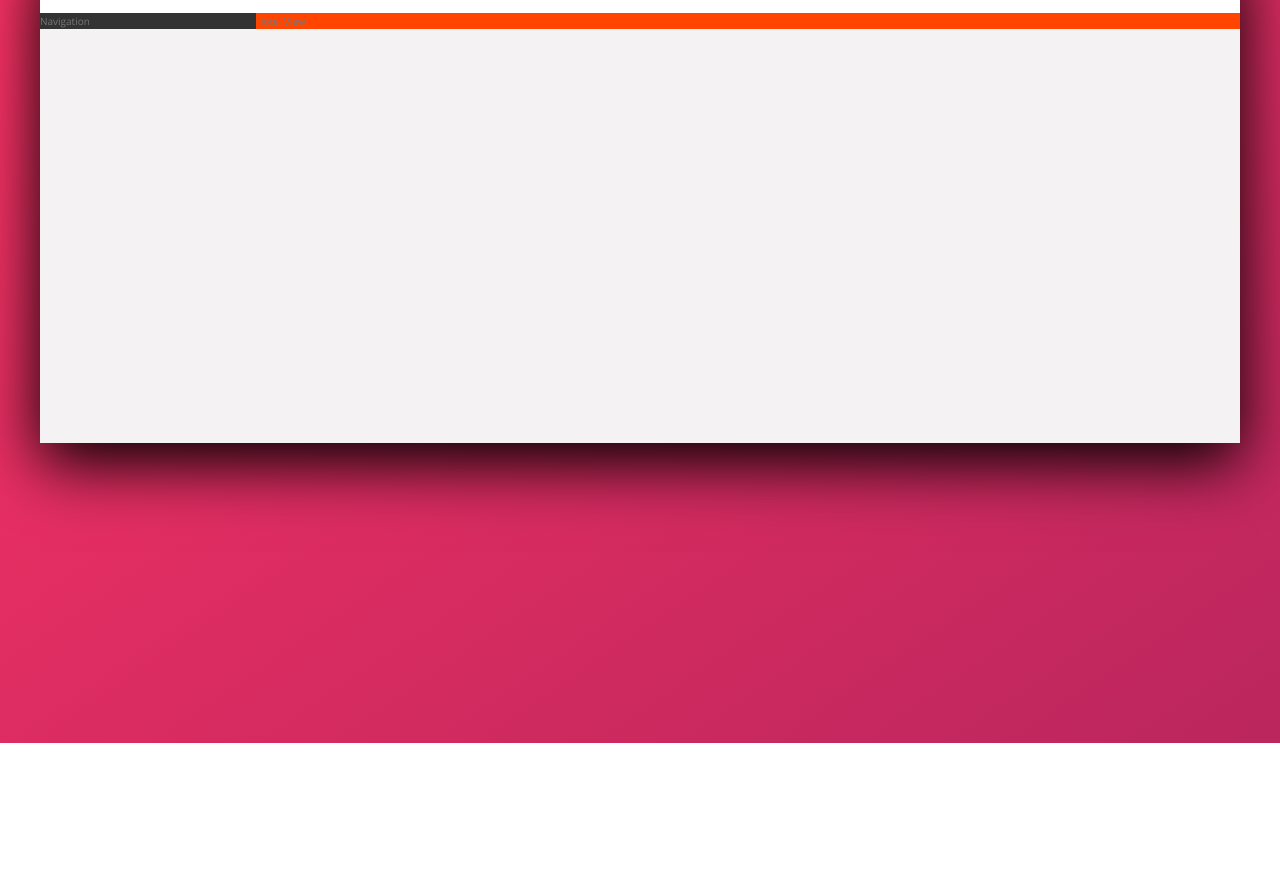
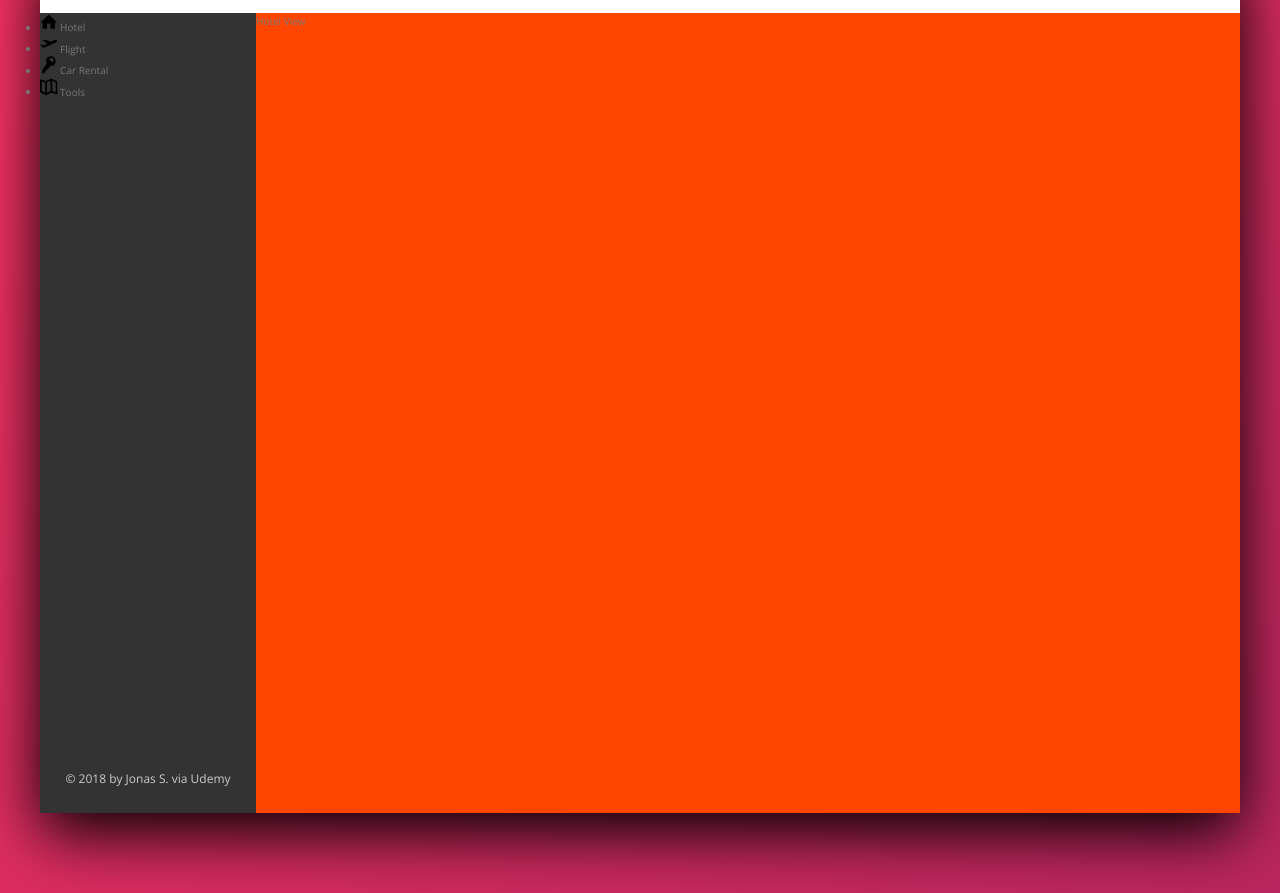
Before and after one commit to Ryoung27/Trillo, a website: page index.html in a window 1280 px wide. Shown: the part 137-1030 px from the top of the page. Before the commit the page ends 880 px from the top, so only its background shows below. Drawn offline with nearby package versions, Linux system fonts and the light colour scheme.

Commit message:
navigation set up

```diff
--- a/index.html
+++ b/index.html
@@ -45,7 +45,39 @@
             </header>
             <div class="content">
                 <nav class="sidebar">
-                    Navigation
+                    <ul class="side-nav">
+                        <li class="side-nav__item">
+                            <a href="#" class="side-nav__lnk"></a>
+                            <svg class="side-nav__icon">
+                                <use xlink:href="img/sprite.svg#icon-home"></use>
+                            </svg>
+                            <span>Hotel</span>
+                        </li>
+                        <li class="side-nav__item">
+                            <a href="#" class="side-nav__lnk"></a>
+                            <svg class="side-nav__icon">
+                                <use xlink:href="img/sprite.svg#icon-aircraft-take-off"></use>
+                            </svg>
+                            <span>Flight</span>
+                        </li>
+                        <li class="side-nav__item">
+                            <a href="#" class="side-nav__lnk"></a>
+                            <svg class="side-nav__icon">
+                                <use xlink:href="img/sprite.svg#icon-key"></use>
+                            </svg>
+                            <span>Car Rental</span>
+                        </li>
+                        <li class="side-nav__item">
+                            <a href="#" class="side-nav__lnk"></a>
+                            <svg class="side-nav__icon">
+                                <use xlink:href="img/sprite.svg#icon-map"></use>
+                            </svg>
+                            <span>Tools</span>
+                        </li>
+                    </ul>
+                    <div class="legal">
+                        &copy; 2018 by Jonas S. via Udemy
+                    </div>
                 </nav>
                 <main class="hotel-view">
                     Hotel View
--- a/sass/_base.scss
+++ b/sass/_base.scss
@@ -1,7 +1,3 @@
-
-
-
-
 :root{
     --color-primary: #eb2f64;
     --color-primary-light: #FF3366;
--- a/sass/_components.scss
+++ b/sass/_components.scss
@@ -124,3 +124,30 @@
     }
 
 }
+
+/////////////////////////////////////////////
+// Side Navigation
+
+.side-nav{
+    &__item{
+        text-decoration: none;
+    }
+
+    &__link{
+
+    }
+
+    &__icon{
+        width: 1.75rem;
+        height: 1.75rem;
+    }
+}
+
+/////////////////////////////////////////////
+// Legal Text
+.legal{
+    font-size: 1.2rem;
+    color: var(--color-grey-light-4);
+    text-align: center;
+    padding: 2.5rem;
+}
--- a/sass/_layout.scss
+++ b/sass/_layout.scss
@@ -25,11 +25,15 @@
     background-color: var(--color-grey-dark-1);
 
     flex: 0 0 18%;
+    display: flex;
+    flex-direction: column;
+    justify-content: space-between;
 }
 
 .hotel-view{
     background-color: #fff;
     background-color: orangered;
+    height: 80rem;
 
     flex: 1;
 }
```
Also changed, not shown: css/style.css.
